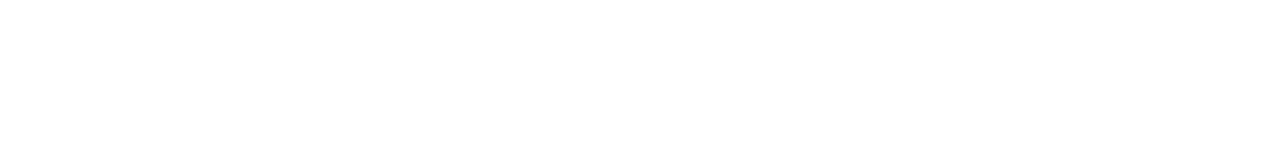
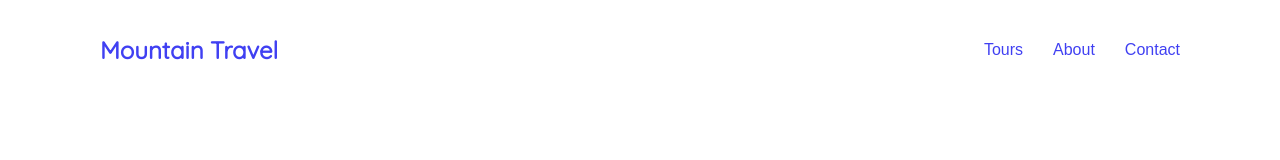
Before and after one commit to hasanurcodes/market-place-mountain-travel-agency, a plain HTML site: page index.html in a window 1280 px wide. Drawn offline with Linux system fonts and the light colour scheme.

Commit message:
added styles and header with navigation bar

```diff
--- a/assets/css/styles.css
+++ b/assets/css/styles.css
@@ -0,0 +1,53 @@
+/* General Styles */
+
+* {
+	margin: 0;
+	padding: 0;
+	box-sizing: border-box;
+}
+
+html {
+	font: normal 16px sans-serif;
+	color: #555;
+}
+
+nav {
+	list-style: none;
+}
+
+a {
+	text-decoration: none;
+	opacity: 0.75;
+}
+
+a:hover {
+	opacity: 1;
+}
+
+header {
+	display: flex;
+	justify-content: space-between;
+	align-items: center;
+	padding: 35px 100px 0;
+	animation: 1s fadein 0.5s forwards;
+	opacity: 0;
+}
+
+@keyframes fadein {
+	100% {
+		opacity: 1;
+	}
+}
+
+header h2 {
+	font-family: "Quicksand", sans-serif;
+}
+
+header nav {
+	display: flex;
+	margin-right: -15px;
+}
+
+header nav li {
+	margin: 0 15px;
+}
--- a/index.html
+++ b/index.html
@@ -12,6 +12,14 @@
 
 <body>
   <!-- Forked from a template on Tutorialzine: https://tutorialzine.com/2016/06/freebie-landing-page-template-with-flexbox -->
+  <header>
+    <h2><a href="#">Mountain Travel</a></h2>
+    <nav>
+      <li><a href="#">Tours</a></li>
+      <li><a href="#">About</a></li>
+      <li><a href="#">Contact</a></li>
+    </nav>
+  </header>
 </body>
 
 </html>
```
